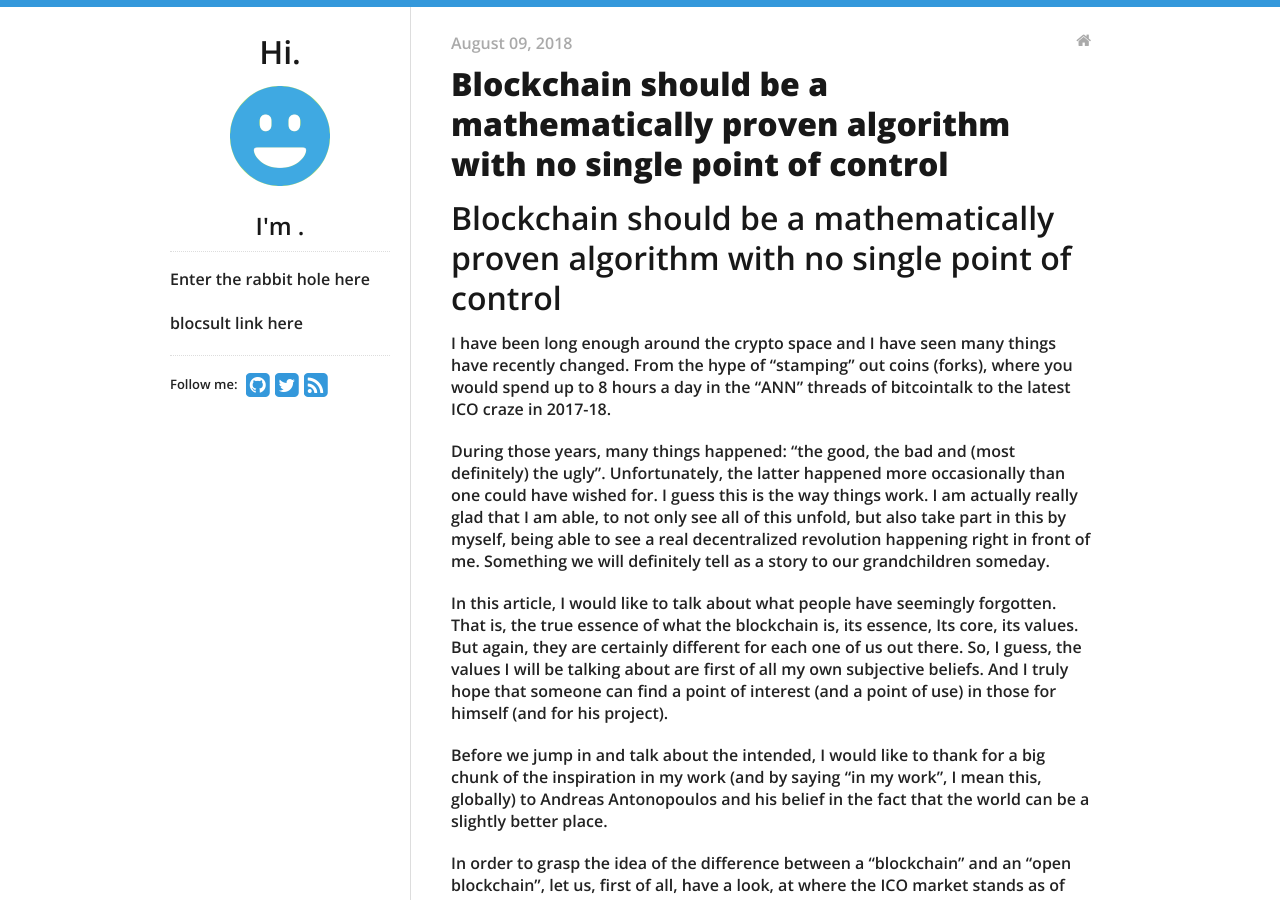
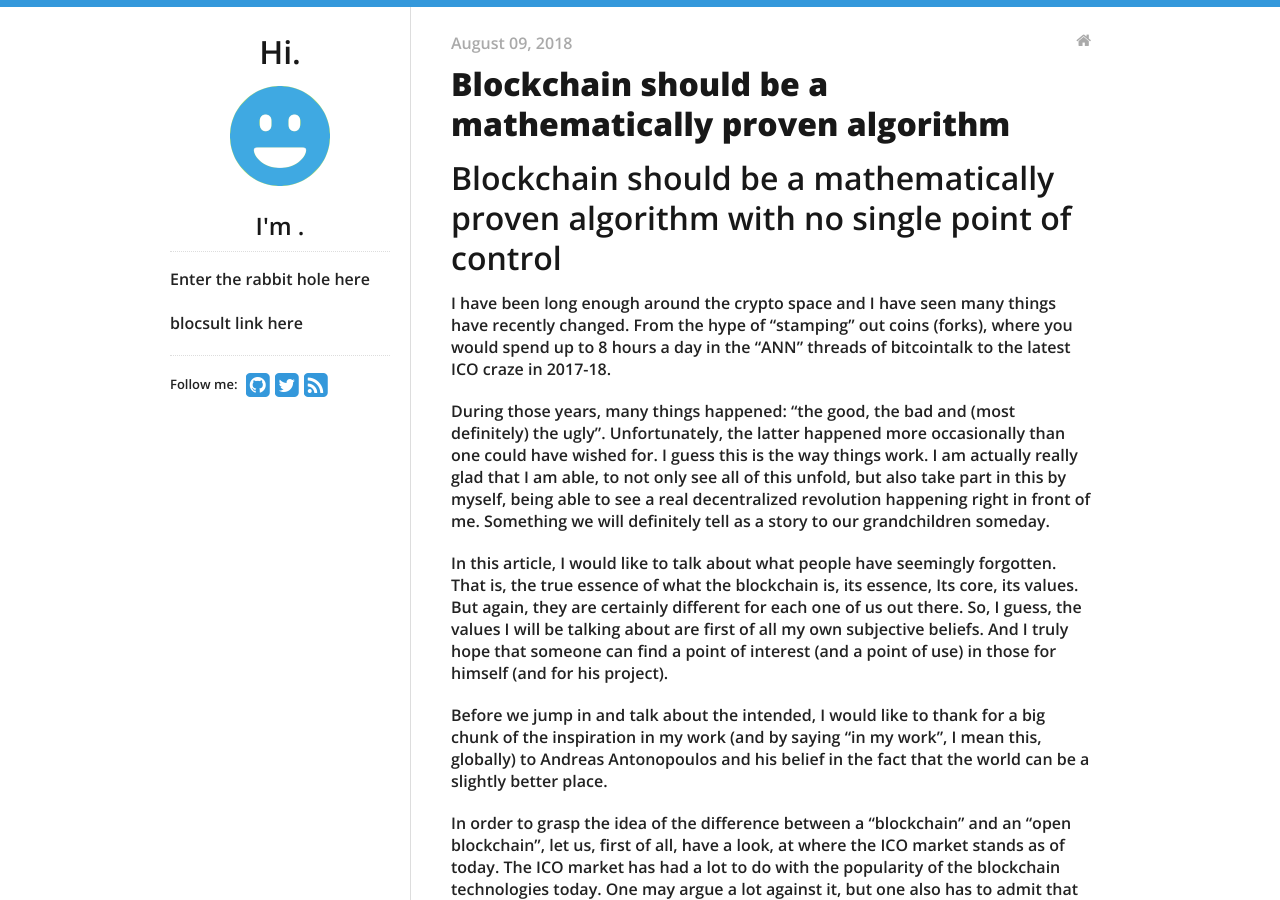
Before and after one commit to serejandmyself/serejandmyself.github.io, a Jekyll site: the page built from _posts/2018-08-09-blockchain-should-be-mathematically.md, in a window 1280 px wide and 900 px high. Built offline with Jekyll 4.4.1, drawn with Linux system fonts in a browser that asks for light colours.

Commit message:
Update 2018-08-09-blockchain-should-be-mathematically.md

```diff
--- a/_posts/2018-08-09-blockchain-should-be-mathematically.md
+++ b/_posts/2018-08-09-blockchain-should-be-mathematically.md
@@ -1,6 +1,6 @@
 ---
 layout: post
-title: Blockchain should be a mathematically proven algorithm with no single point of control
+title: Blockchain should be a mathematically proven algorithm
 categories:
 - blog
 ---
```
